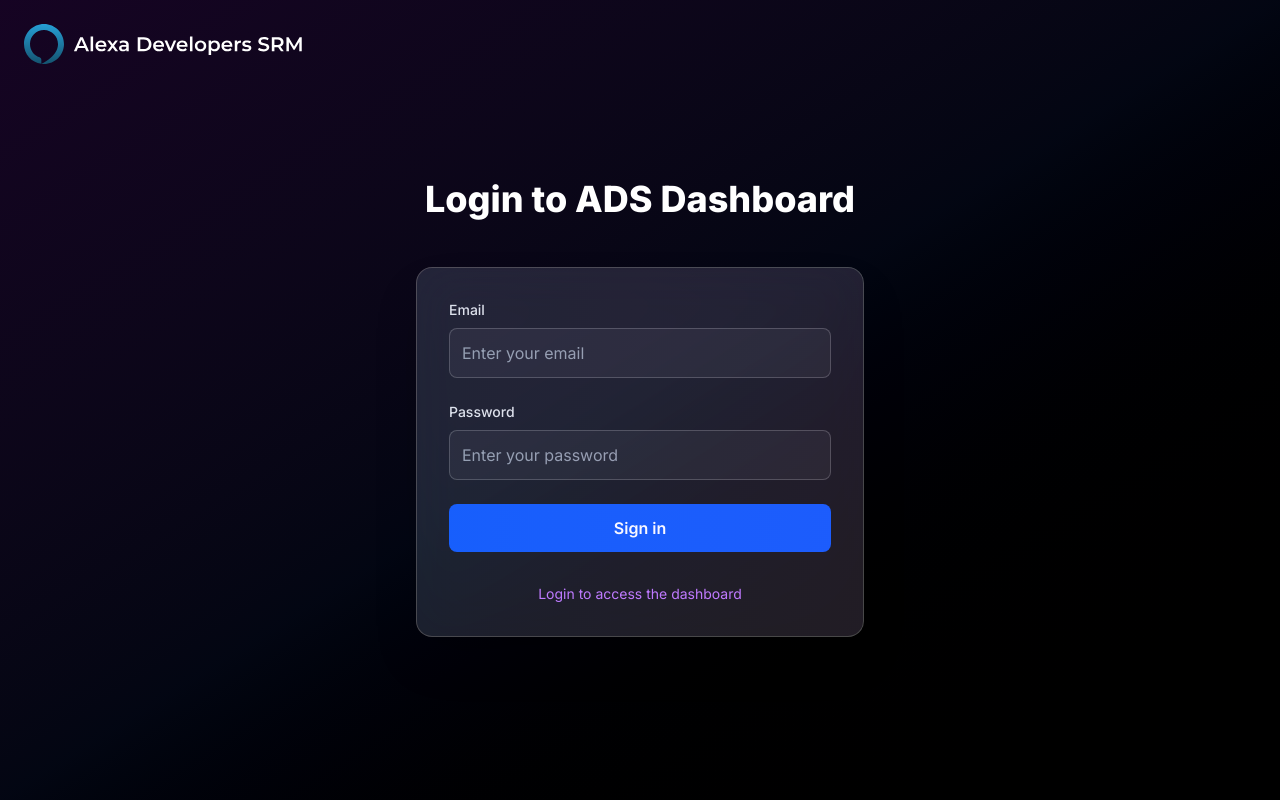
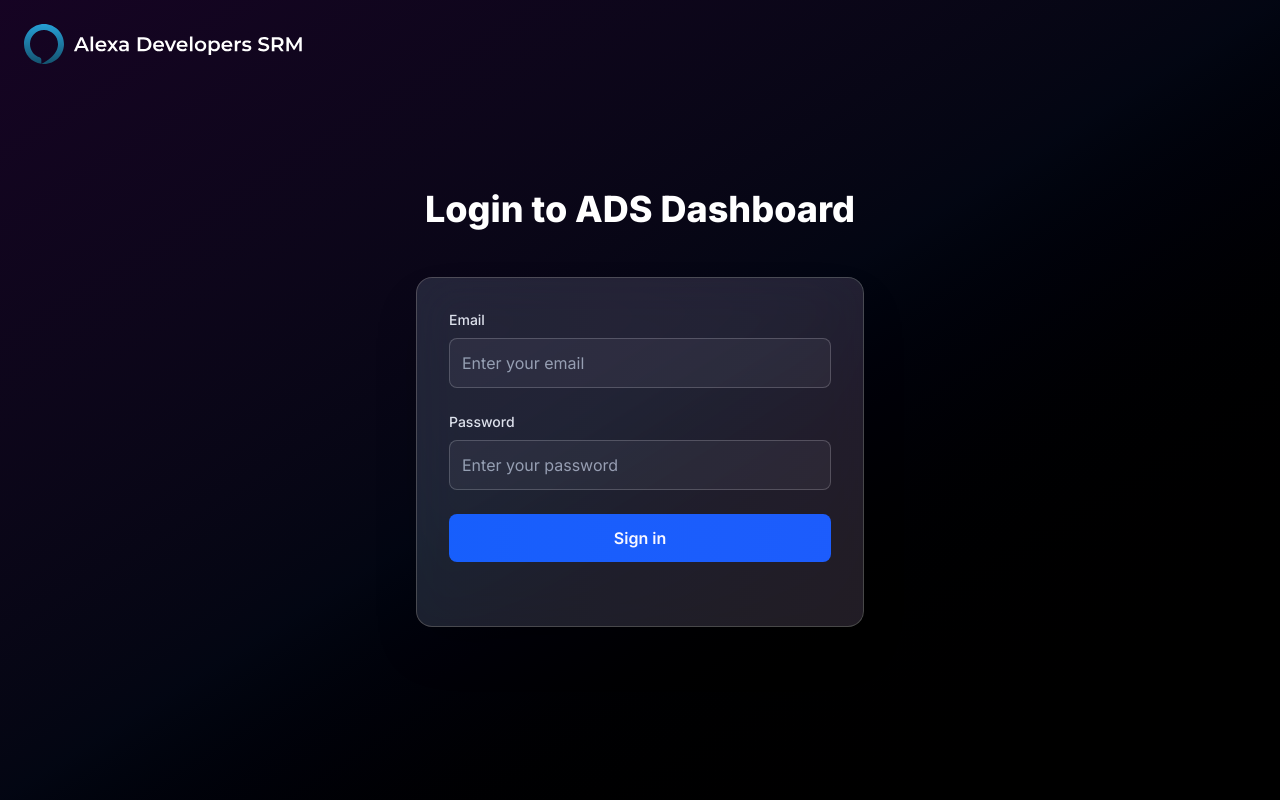
Before and after one commit to shubhankar05sarkar/Alexa-dashboard-db, a Next.js app: page /login in a window 1280 px wide. Built offline with nearby package versions, Linux system fonts and the light colour scheme; no server answers.

Commit message:
Removed login to access dahsboard line

```diff
--- a/src/app/login/page.tsx
+++ b/src/app/login/page.tsx
@@ -181,11 +181,11 @@
                 }} */
                 className="block text-sm text-purple-400 hover:text-purple-500 transition-colors"
               >
-                {/*}
+                {/*
                 {isSignUp
                   ? "Already have an account? Login"
                   : "Don’t have an account? Sign up"}*/}
-                  Login to access the dashboard
+                  {/*Login to access the dashboard*/}
               </a>
             </div>
           </div>
```
